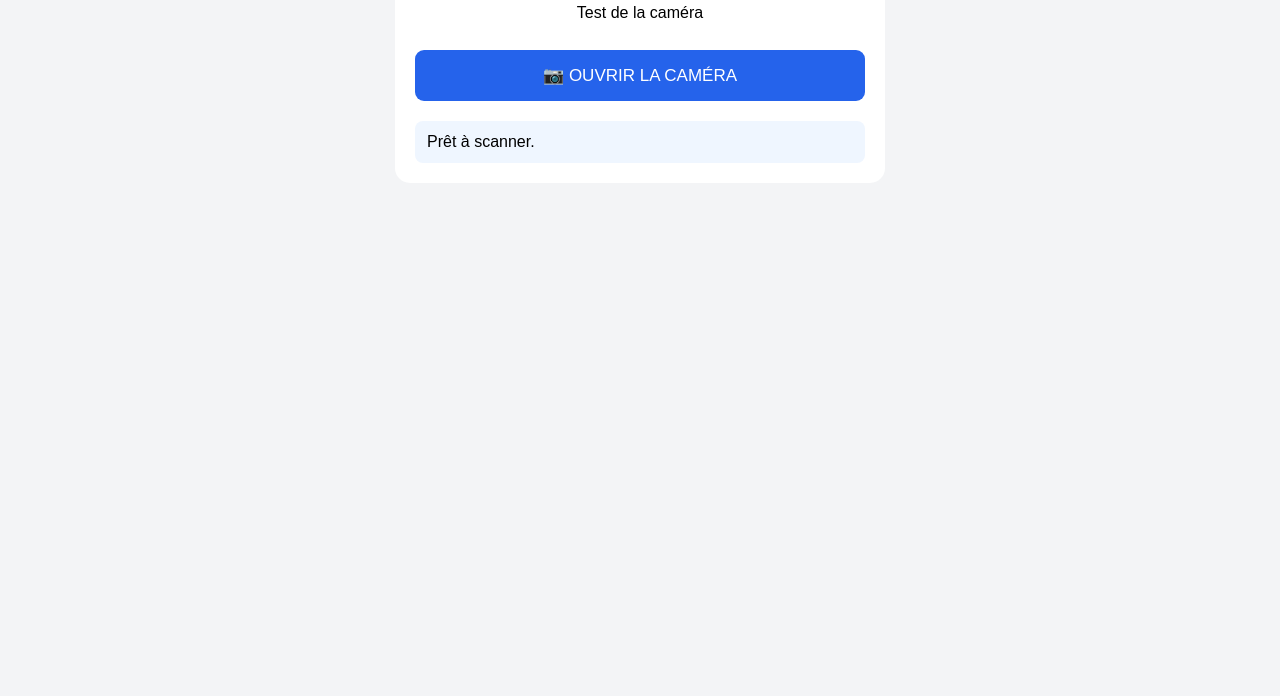
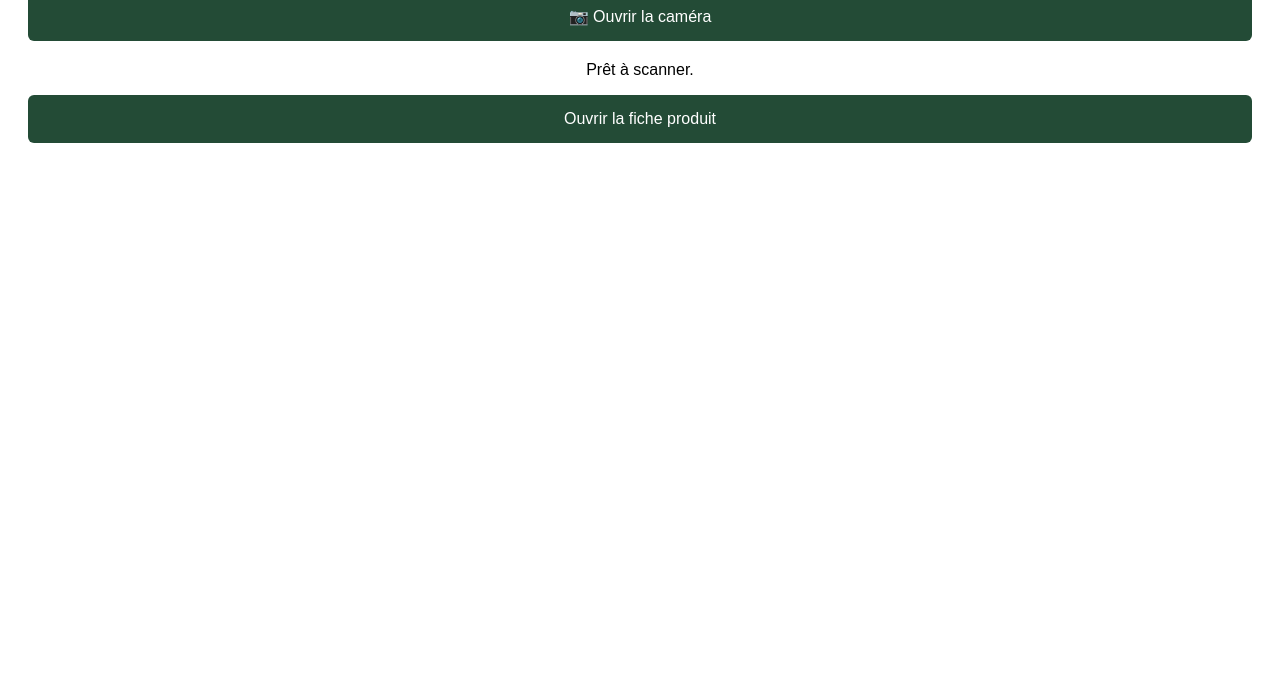
Before and after one commit to lexsanr/stock-service-technique, a plain HTML site: page index.html in a window 1280 px wide. Shown: the part 104-800 px from the top of the page. Drawn offline with Linux system fonts and the light colour scheme.

Commit message:
Update index.html

```diff
--- a/index.html
+++ b/index.html
@@ -4,91 +4,47 @@
 <head>
   <meta charset="UTF-8">
   <meta name="viewport" content="width=device-width, initial-scale=1">
-  <title>Stock - Service technique</title>
-
+  <title>Stock - Scanner</title>
   <script src="https://unpkg.com/html5-qrcode@2.3.8/html5-qrcode.min.js"></script>
-
   <style>
-    body {
-      font-family: Arial, sans-serif;
-      background: #f3f4f6;
-      margin: 0;
-      padding: 20px;
-    }
-
-    .container {
-      max-width: 450px;
-      margin: auto;
-      background: white;
-      padding: 20px;
-      border-radius: 15px;
-    }
-
-    h2 { text-align: center; }
-
-    button {
-      width: 100%;
-      padding: 15px;
-      margin-top: 12px;
-      border: none;
-      border-radius: 9px;
-      font-size: 17px;
-      background: #2563eb;
-      color: white;
-    }
-
-    #reader {
-      width: 100%;
-      margin-top: 20px;
-    }
-
-    #resultat {
-      margin-top: 15px;
-      padding: 12px;
-      background: #eff6ff;
-      border-radius: 8px;
-      white-space: pre-line;
-    }
+    body { font-family: Arial; text-align: center; padding: 20px; }
+    button, a { display: block; width: 100%; padding: 15px; margin-top: 15px;
+      box-sizing: border-box; background: #234b36; color: white;
+      border: 0; border-radius: 6px; font-size: 16px; text-decoration: none; }
+    #reader { width: 100%; max-width: 400px; margin: 20px auto; }
   </style>
 </head>
-
 <body>
-  <div class="container">
-    <h2>📦 STOCK SERVICE TECHNIQUE</h2>
-    <p style="text-align:center">Test de la caméra</p>
-
-    <button onclick="demarrerScan()">📷 OUVRIR LA CAMÉRA</button>
-
+  <h2>Stock – Service technique</h2>
+  <button id="start" onclick="demarrer()">📷 Ouvrir la caméra</button>
   <div id="reader"></div>
-    <div id="resultat">Prêt à scanner.</div>
-  </div>
+  <p id="resultat">Prêt à scanner.</p>
+  <a id="fiche" hidden target="_blank" rel="noopener">Ouvrir la fiche produit</a>
 
 <script>
+  const APP_URL = "https://script.google.com/macros/s/AKfycbzxzKxRJ-qY73ns-wPvcJTMLCbpTH-5qvxRcFVOXCuID0fUAX167pQ5aXmWBn9GGTxy/exec";
   let scanner;
 
-    async function demarrerScan() {
-      const resultat = document.getElementById("resultat");
-
-      try {
-        resultat.innerText = "Demande d'accès à la caméra...";
-
+  function demarrer() {
+    document.getElementById("fiche").hidden = true;
+    document.getElementById("resultat").textContent = "Recherche du code-barres...";
     scanner = new Html5Qrcode("reader");
 
-        await scanner.start(
+    scanner.start(
       { facingMode: "environment" },
       { fps: 10, qrbox: { width: 250, height: 150 } },
-          code => {
-            resultat.innerText = "Code détecté : " + code;
+      function(code) {
         scanner.stop();
+        document.getElementById("resultat").textContent = "Code détecté : " + code;
+
+        const lien = document.getElementById("fiche");
+        lien.href = APP_URL + "?code=" + encodeURIComponent(code);
+        lien.hidden = false;
       }
-        );
-
-        resultat.innerText = "Caméra ouverte ! Présente un code-barres.";
-
-      } catch (e) {
-        resultat.innerText =
-          "Erreur : " + e.name + " - " + e.message;
-      }
+    ).catch(function() {
+      document.getElementById("resultat").textContent =
+        "Impossible d'ouvrir la caméra. Vérifiez son autorisation.";
+    });
   }
 </script>
 </body>
```
Lines whose indentation alone changed are shown as unchanged.
